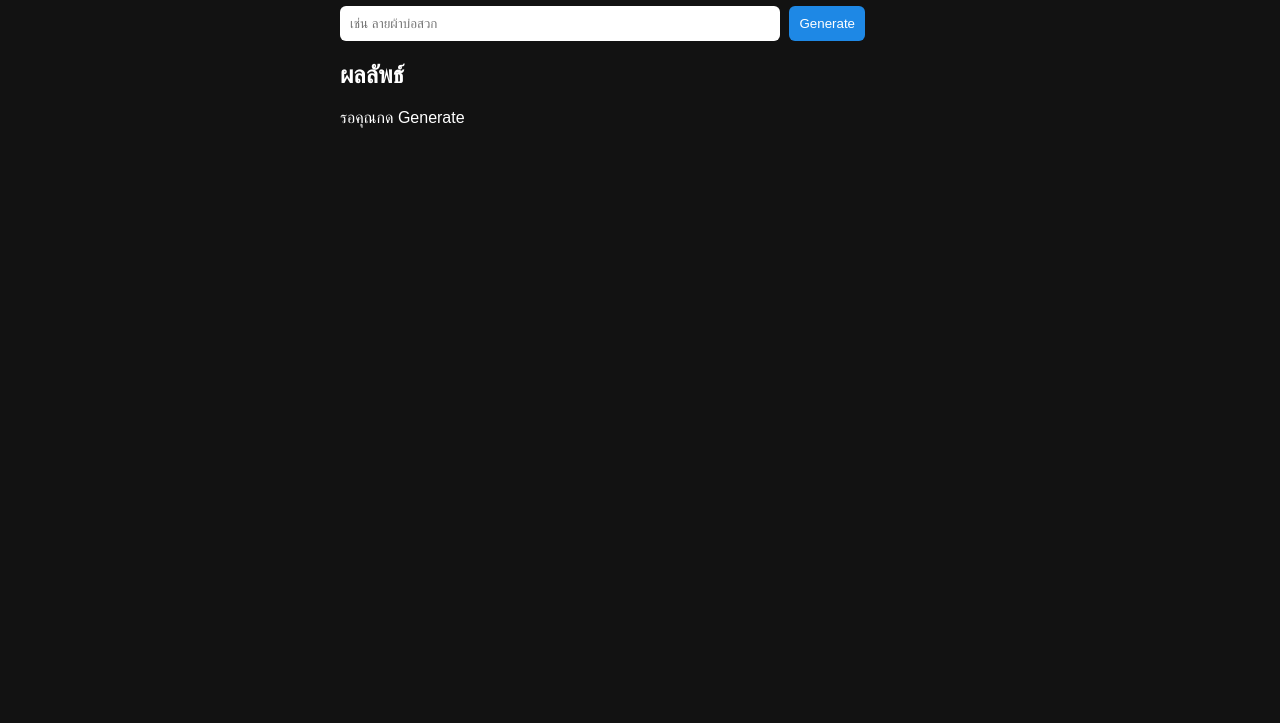
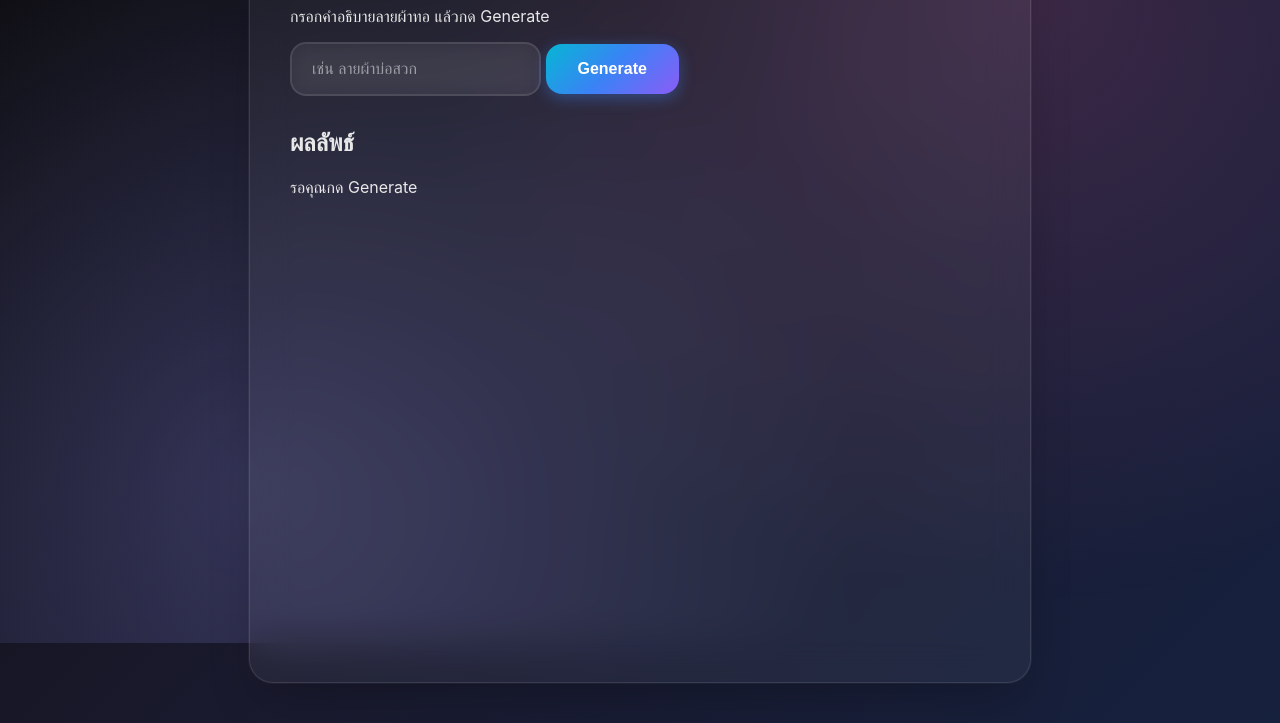
Before and after one commit to MaKhamAroi/AI-Fabric-Pattern-Generator, a plain HTML site: page frontend/index.html in a window 1280 px wide. Shown: the part 157-880 px from the top of the page. Before the commit the page ends 800 px from the top, so only its background shows below. Drawn offline with Linux system fonts and the light colour scheme.

Commit message:
Add project files

```diff
--- a/frontend/style.css
+++ b/frontend/style.css
@@ -1,52 +1,229 @@
 body {
-  background-color: #121212;
-  color: #ffffff;
-  font-family: Arial, sans-serif;
+  background: linear-gradient(135deg, #0a0a0a 0%, #1a1a2e 50%, #16213e 100%);
+  color: #e8e8e8;
+  font-family: 'Inter', -apple-system, BlinkMacSystemFont, 'Segoe UI', Roboto, Oxygen, Ubuntu, Cantarell, sans-serif;
   display: flex;
   justify-content: center;
-  padding: 40px;
+  padding: 40px 20px;
+  min-height: 100vh;
+  margin: 0;
+  position: relative;
+  overflow-x: hidden;
+}
+
+body::before {
+  content: '';
+  position: fixed;
+  top: 0;
+  left: 0;
+  width: 100%;
+  height: 100%;
+  background: radial-gradient(circle at 20% 80%, rgba(120, 119, 198, 0.3) 0%, transparent 50%),
+              radial-gradient(circle at 80% 20%, rgba(255, 119, 198, 0.15) 0%, transparent 50%);
+  pointer-events: none;
+  z-index: -1;
 }
 
 .container {
-  max-width: 600px;
+  max-width: 700px;
   width: 100%;
+  backdrop-filter: blur(20px);
+  background: rgba(255, 255, 255, 0.05);
+  border-radius: 24px;
+  border: 1px solid rgba(255, 255, 255, 0.1);
+  padding: 40px;
+  box-shadow: 0 25px 50px -12px rgba(0, 0, 0, 0.25),
+              0 0 0 1px rgba(255, 255, 255, 0.05);
+  position: relative;
+  transition: all 0.3s ease;
+}
+
+.container::before {
+  content: '';
+  position: absolute;
+  top: 0;
+  left: 0;
+  right: 0;
+  height: 1px;
+  background: linear-gradient(90deg, transparent, rgba(255, 255, 255, 0.4), transparent);
+  border-radius: 24px 24px 0 0;
+}
+
+.container:hover {
+  transform: translateY(-2px);
+  box-shadow: 0 35px 70px -12px rgba(0, 0, 0, 0.3),
+              0 0 0 1px rgba(255, 255, 255, 0.1);
+}
+
+.input-group {
+  display: flex;
+  gap: 12px;
+  margin-bottom: 30px;
+  align-items: stretch;
 }
 
 input {
-  padding: 10px;
-  width: 70%;
-  border-radius: 6px;
-  border: none;
-  margin-right: 5px;
+  flex: 1;
+  padding: 16px 20px;
+  border-radius: 16px;
+  border: 2px solid rgba(255, 255, 255, 0.1);
+  background: rgba(255, 255, 255, 0.05);
+  color: #e8e8e8;
+  font-size: 16px;
+  font-weight: 500;
+  backdrop-filter: blur(10px);
+  transition: all 0.3s cubic-bezier(0.4, 0, 0.2, 1);
+  outline: none;
+}
+
+input::placeholder {
+  color: rgba(255, 255, 255, 0.5);
+}
+
+input:focus {
+  border-color: rgba(94, 234, 212, 0.5);
+  background: rgba(255, 255, 255, 0.08);
+  box-shadow: 0 0 0 4px rgba(94, 234, 212, 0.1),
+              0 8px 32px rgba(94, 234, 212, 0.15);
+  transform: translateY(-1px);
 }
 
 button {
-  padding: 10px;
-  border-radius: 6px;
+  padding: 16px 32px;
+  border-radius: 16px;
   border: none;
-  background-color: #1e88e5;
-  color: #fff;
+  background: linear-gradient(135deg, #06b6d4 0%, #3b82f6 50%, #8b5cf6 100%);
+  color: #ffffff;
+  font-weight: 600;
+  font-size: 16px;
   cursor: pointer;
+  transition: all 0.3s cubic-bezier(0.4, 0, 0.2, 1);
+  position: relative;
+  overflow: hidden;
+  box-shadow: 0 4px 15px rgba(59, 130, 246, 0.4);
+}
+
+button::before {
+  content: '';
+  position: absolute;
+  top: 0;
+  left: -100%;
+  width: 100%;
+  height: 100%;
+  background: linear-gradient(90deg, transparent, rgba(255, 255, 255, 0.2), transparent);
+  transition: left 0.5s ease;
 }
 
 button:hover {
-  background-color: #1565c0;
+  transform: translateY(-2px);
+  box-shadow: 0 8px 25px rgba(59, 130, 246, 0.6);
+  background: linear-gradient(135deg, #0891b2 0%, #2563eb 50%, #7c3aed 100%);
+}
+
+button:hover::before {
+  left: 100%;
+}
+
+button:active {
+  transform: translateY(0);
+  transition: transform 0.1s ease;
 }
 
 .result-section {
-  margin-top: 20px;
+  margin-top: 32px;
+  opacity: 0;
+  animation: fadeInUp 0.6s ease forwards;
+}
+
+@keyframes fadeInUp {
+  from {
+    opacity: 0;
+    transform: translateY(20px);
+  }
+  to {
+    opacity: 1;
+    transform: translateY(0);
+  }
 }
 
 .result-section img {
   max-width: 100%;
-  border-radius: 10px;
+  border-radius: 20px;
+  box-shadow: 0 20px 40px rgba(0, 0, 0, 0.3);
+  transition: all 0.3s ease;
+  border: 1px solid rgba(255, 255, 255, 0.1);
+}
+
+.result-section img:hover {
+  transform: scale(1.02) translateY(-4px);
+  box-shadow: 0 25px 50px rgba(0, 0, 0, 0.4);
 }
 
 .result-section a {
-  color: #1e88e5;
+  color: #5eead4;
   text-decoration: none;
+  font-weight: 500;
+  position: relative;
+  transition: all 0.3s ease;
+  background: linear-gradient(135deg, #5eead4, #06b6d4);
+  -webkit-background-clip: text;
+  -webkit-text-fill-color: transparent;
+  background-clip: text;
+}
+
+.result-section a::after {
+  content: '';
+  position: absolute;
+  width: 0;
+  height: 2px;
+  bottom: -2px;
+  left: 0;
+  background: linear-gradient(135deg, #5eead4, #06b6d4);
+  transition: width 0.3s ease;
+}
+
+.result-section a:hover::after {
+  width: 100%;
 }
 
 .result-section a:hover {
-  text-decoration: underline;
+  transform: translateY(-1px);
 }
+
+/* Responsive design */
+@media (max-width: 768px) {
+  body {
+    padding: 20px 10px;
+  }
+
+  .container {
+    padding: 24px;
+    border-radius: 20px;
+  }
+
+  .input-group {
+    flex-direction: column;
+    gap: 16px;
+  }
+
+  input, button {
+    width: 100%;
+    padding: 14px 18px;
+  }
+}
+
+/* Loading animation for dynamic content */
+.loading {
+  background: linear-gradient(90deg, rgba(255, 255, 255, 0.1) 25%, rgba(255, 255, 255, 0.2) 50%, rgba(255, 255, 255, 0.1) 75%);
+  background-size: 200% 100%;
+  animation: shimmer 1.5s infinite;
+}
+
+@keyframes shimmer {
+  0% {
+    background-position: -200% 0;
+  }
+  100% {
+    background-position: 200% 0;
+  }
+}
```
Also changed, not shown: backend/app/generated_images/A_colorful_woven_fab.png, backend/app/generated_images/Abstract_modern_text.png (added), backend/app/generated_images/Vintage_tapestry_tex.png (added), backend/app/generated_images/traditional_thai_sil.png.
